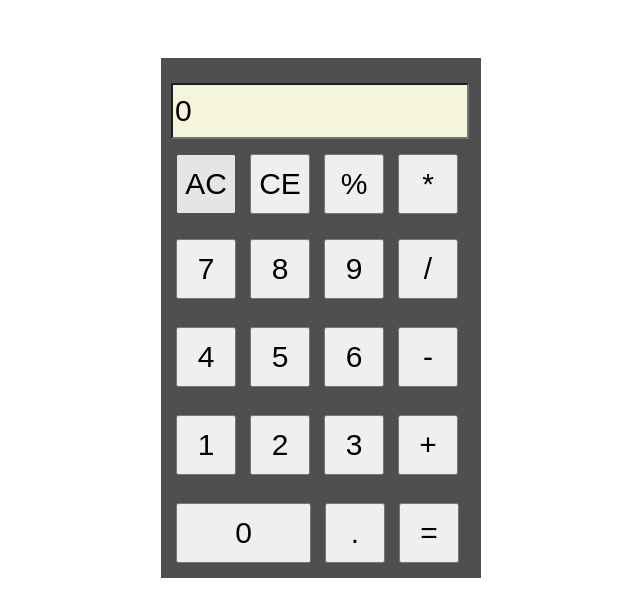
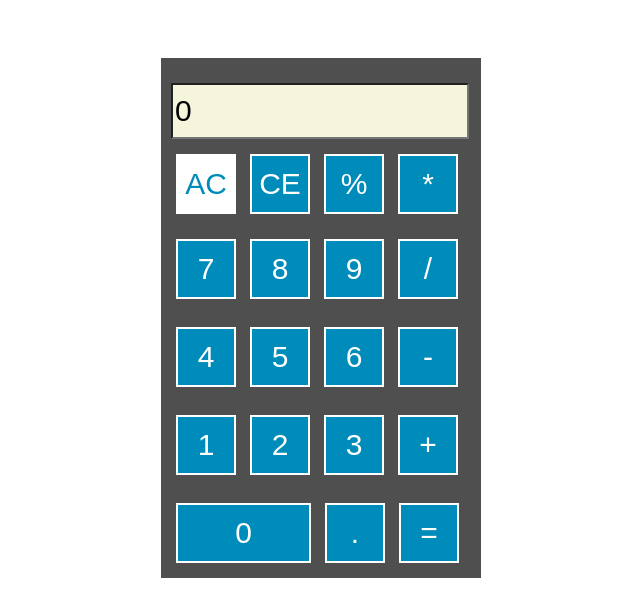
Before and after one commit to themithdave/tmdCodes, a plain HTML site: page index.html in a window 1280 px wide. In both pictures the pointer is over the button "AC". Shown: the whole page, without its empty margins (247-887 px from the left). Drawn offline with Linux system fonts and the light colour scheme.

Commit message:
Update style.css
Atualização no estilo dos botões.

```diff
--- a/style.css
+++ b/style.css
@@ -18,10 +18,20 @@
 }
 
 button{
+	background-color: #008CBA;
 	margin: 5px 5px 5px 5px;
 	font-size: 30px;
+	color: white;
 	width: 60px;
 	height: 60px;
+	border: solid white 2px;
+}
+
+button:hover{
+	background-color: white;
+	color: #008CBA;
+	 -webkit-transition-duration: 0.4s; /* Safari */
+  transition-duration: 0.2s;
 }
 
 .btn-0{
```
